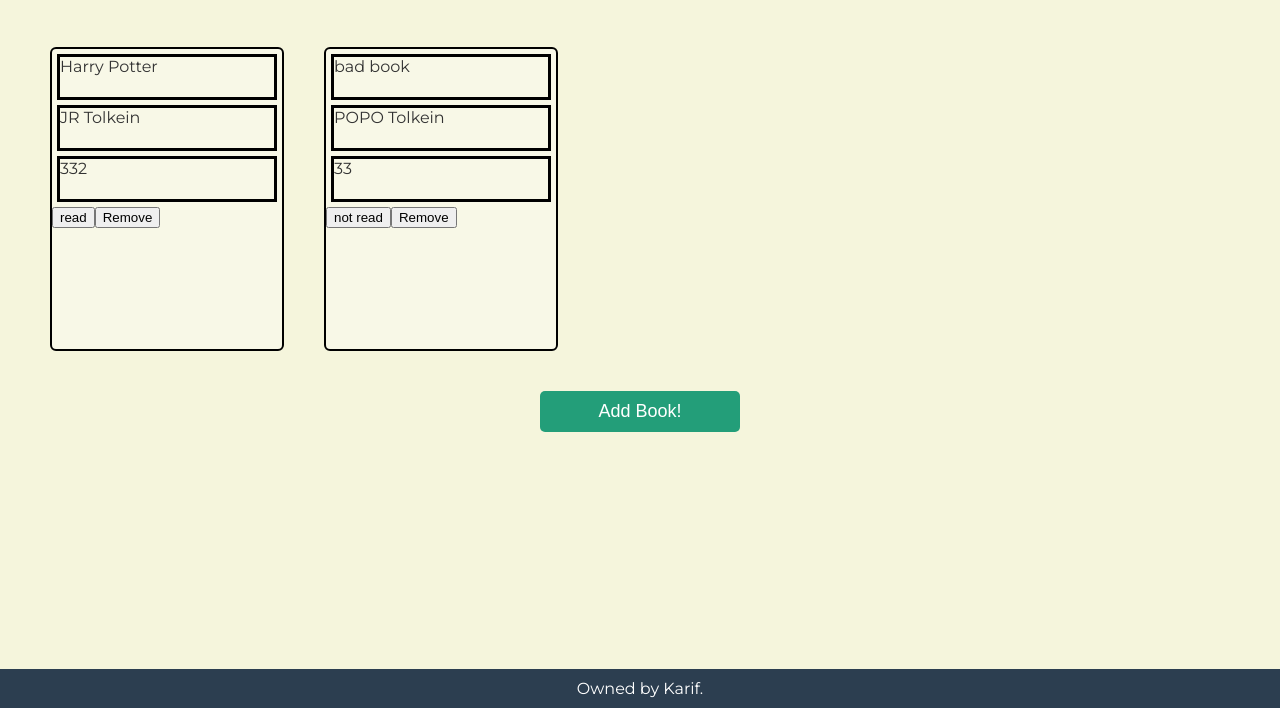
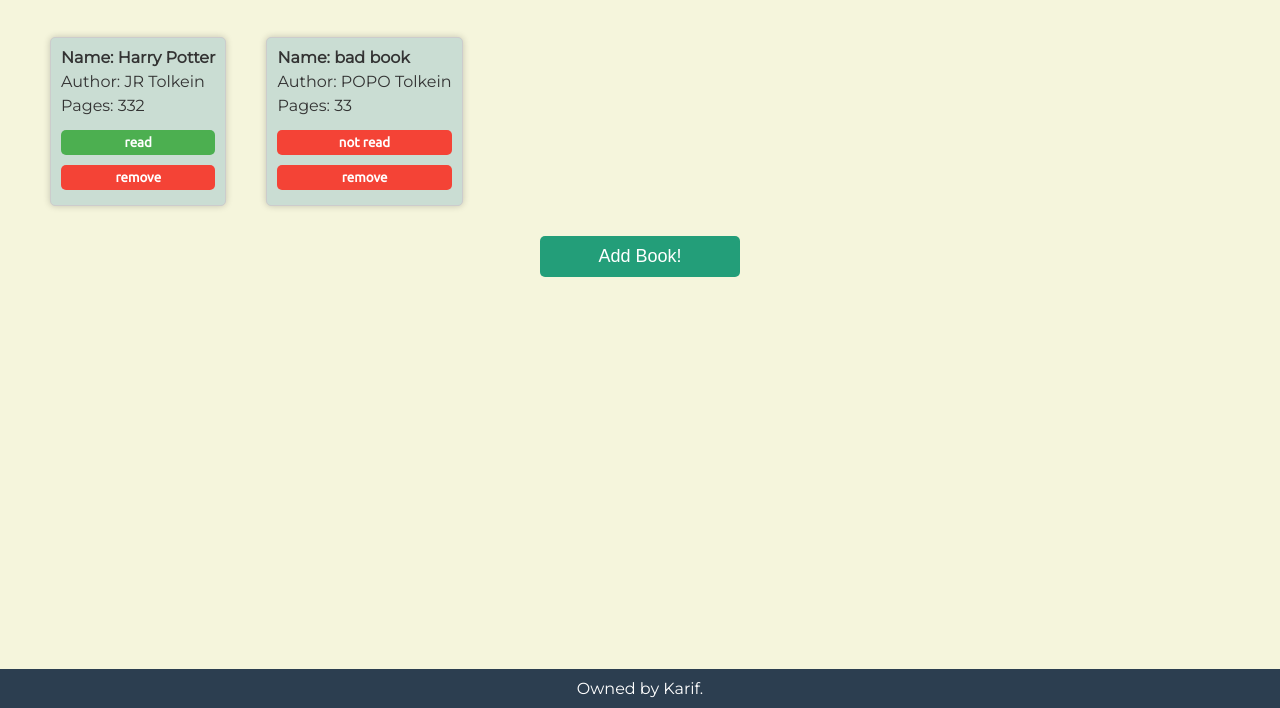
Before and after one commit to obtype/book-collection-odin, a plain HTML site: page index.html in a window 1280 px wide. Shown: the part 92-800 px from the top of the page. Drawn offline with Linux system fonts and the light colour scheme.

Commit message:
Improve book card design

```diff
--- a/index.html
+++ b/index.html
@@ -1,5 +1,6 @@
 <!DOCTYPE html>
 <html lang="en">
+
 <head>
     <meta charset="UTF-8">
     <meta http-equiv="X-UA-Compatible" content="IE=edge">
@@ -8,11 +9,13 @@
     <script src="./script.js" defer></script>
     <link rel="stylesheet" href="stylesv2.css">
     <link rel="stylesheet" href="https://fonts.googleapis.com/css?family=Montserrat">
+    <link rel="stylesheet" href="https://fonts.googleapis.com/css?family=Ubuntu">
 </head>
+
 <body>
 
     <div class="container">
-        <div class="header">Temp xbin</div>
+        <div class="header">MY LIBRARY</div>
 
         <div class="main-content">
             <div class="bookshelf">
@@ -70,4 +73,5 @@
 
 
 </body>
+
 </html>
--- a/script.js
+++ b/script.js
@@ -11,7 +11,7 @@ Book.prototype.info = function () {
 };
 
 
-const coolBook = new Book("Harry Potter", "JR Tolkein", 332, "read" );
+const coolBook = new Book("Harry Potter", "JR Tolkein", 332, "read");
 //console.log(coolBook.info());
 
 const badBook = new Book("bad book", "POPO Tolkein", 33, "not read");
@@ -90,11 +90,11 @@ function refreshBookCards() {
 			}
 		})
 
-		name.textContent = myLibrary[i].name;
-		author.textContent = myLibrary[i].author;
-		pages.textContent = myLibrary[i].pages;
+		name.textContent = `Name: ${myLibrary[i].name}`;
+		author.textContent = `Author: ${myLibrary[i].author}`;
+		pages.textContent = `Pages: ${myLibrary[i].pages}`;
 		read.textContent = myLibrary[i].read;
-		remove.textContent = "Remove";
+		remove.textContent = "remove";
 		//add all the content to those cards.
 
 		read.setAttribute("status", read.textContent);
@@ -121,23 +121,23 @@ function addBookEntry(event) {
 
 }
 
-function removeBookEntry(event){
+function removeBookEntry(event) {
 	/* console.log(event.target.parentNode.getAttribute("data-bookindex")); */
 	myLibrary.splice(event.target.parentNode.getAttribute("data-bookindex"), 1);
 	refreshBookCards();
 }
 
-function toggleReadStatus(event){
+function toggleReadStatus(event) {
 	console.log("help")
 
-	if(event.target.getAttribute("status") === "read"){
+	if (event.target.getAttribute("status") === "read") {
 		event.target.textContent = "not read";
 		event.target.setAttribute("status", "not read");
 		myLibrary[event.target.parentNode.getAttribute("data-bookindex")].read = "not read";
 	}
 
 
-	else if(event.target.getAttribute("status") === "not read"){
+	else if (event.target.getAttribute("status") === "not read") {
 		event.target.textContent = "read";
 		event.target.setAttribute("status", "read");
 		myLibrary[event.target.parentNode.getAttribute("data-bookindex")].read = "read";
@@ -146,7 +146,7 @@ function toggleReadStatus(event){
 }
 
 
-function closePopup(event){
+function closePopup(event) {
 	if (bookForm.style.display === "block") {
 
 		if (!bookForm.contains(event.target) && !addBookButton.contains(event.target)) {
--- a/stylesv2.css
+++ b/stylesv2.css
@@ -40,7 +40,7 @@ body {
     flex-wrap: wrap;
 }
 
-.book-card {
+/* .book-card {
     height: 300px;
     width: 230px;
     background-color: #F8F8E7;
@@ -54,7 +54,7 @@ body {
     border: solid black 3px;
     height: 40px;
     margin: 5px;
-}
+} */
 
 .add-book-btn {
     background-color: #239e79;
@@ -117,3 +117,84 @@ form.add-book-form {
 .form-group {
     margin: 30px 15px;
 }
+
+
+
+/* Try starting from here: */
+
+
+/* The container element for the book card */
+.book-card {
+    display: flex;
+    flex-direction: column;
+    padding: 10px;
+    border: 1px solid #ccc;
+    border-radius: 5px;
+    /* margin-bottom: 10px; */
+    margin: 10px 20px;
+    background-color: #caddd3;
+    box-shadow: 0px 0px 7px rgba(0, 0, 0, 0.2);
+}
+
+/* The book name */
+.book-card .name {
+    font-weight: bolder;
+    margin-bottom: 5px;
+}
+
+/* The book author */
+.book-card .author {
+    margin-bottom: 5px;
+}
+
+/* The book pages */
+.book-card .pages {
+    margin-bottom: 10px;
+}
+
+/* The read-status button */
+.book-card .read-status {
+    font-family: "Ubuntu";
+    /* font-size: larger; */
+    font-weight: bolder;
+    padding: 5px;
+    border: none;
+    cursor: pointer;
+    background-color: #4CAF50;
+    color: #fff;
+    border-radius: 5px;
+    margin: 5px 0px;
+}
+
+/* The read-status button when the book is not read */
+.book-card .read-status[status="not read"] {
+    background-color: #f44336;
+}
+
+/* The remove button */
+.book-card .remove {
+    font-family: "Ubuntu";
+    /* font-size: larger; */
+    font-weight: bolder;
+    padding: 5px;
+    border: none;
+    cursor: pointer;
+    background-color: #f44336;
+    color: #fff;
+    border-radius: 5px;
+    margin: 5px 0px;
+}
+
+/* The read-status button when hovered */
+.book-card .read-status:hover {
+    background-color: #5bbe5b;
+}
+
+.book-card .read-status[status="not read"]:hover {
+    background-color: #dd3e3e;
+}
+
+/* The remove button when hovered */
+.book-card .remove:hover {
+    background-color: #dd3e3e;
+}
```
Lines whose indentation alone changed are shown as unchanged.
